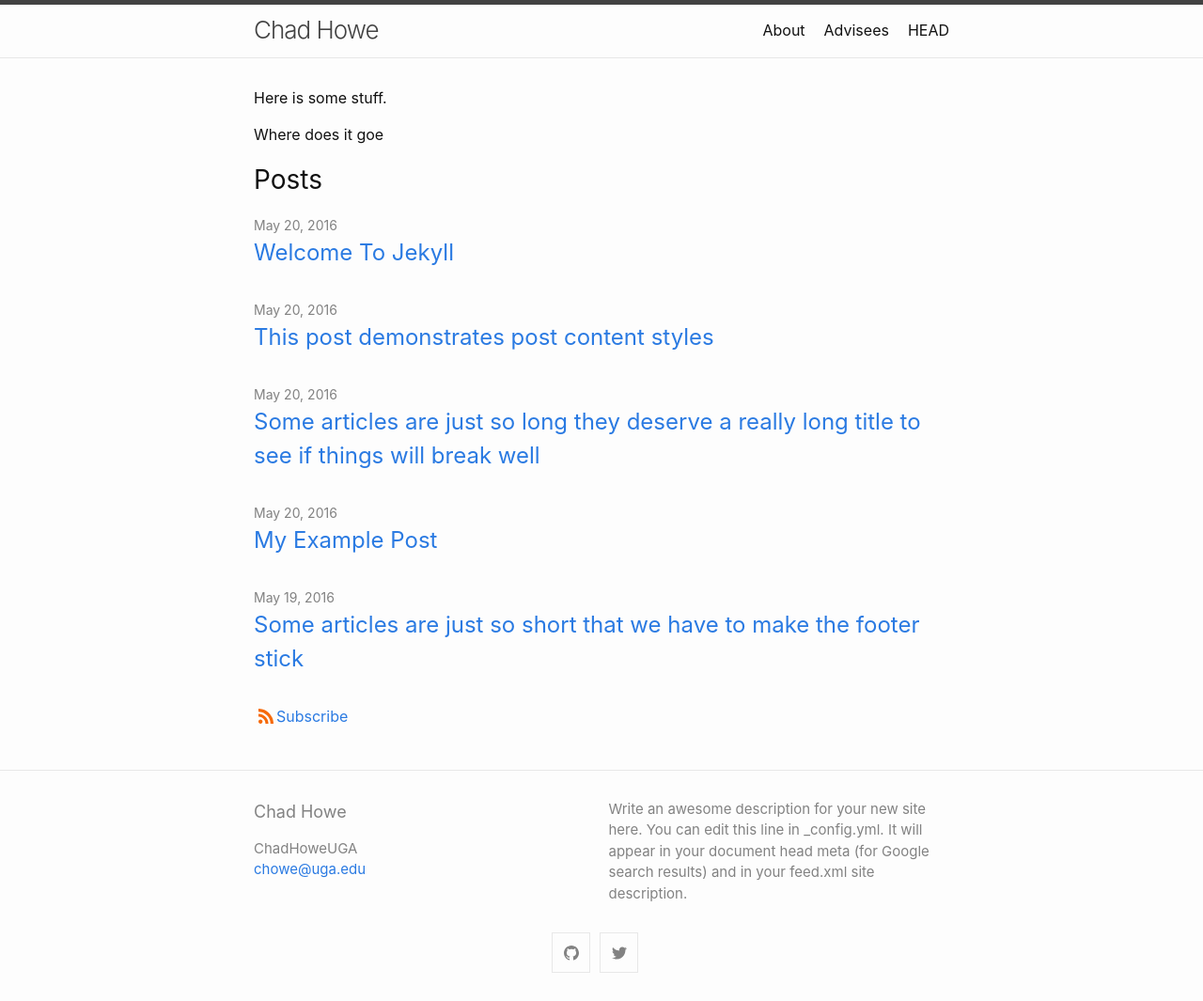
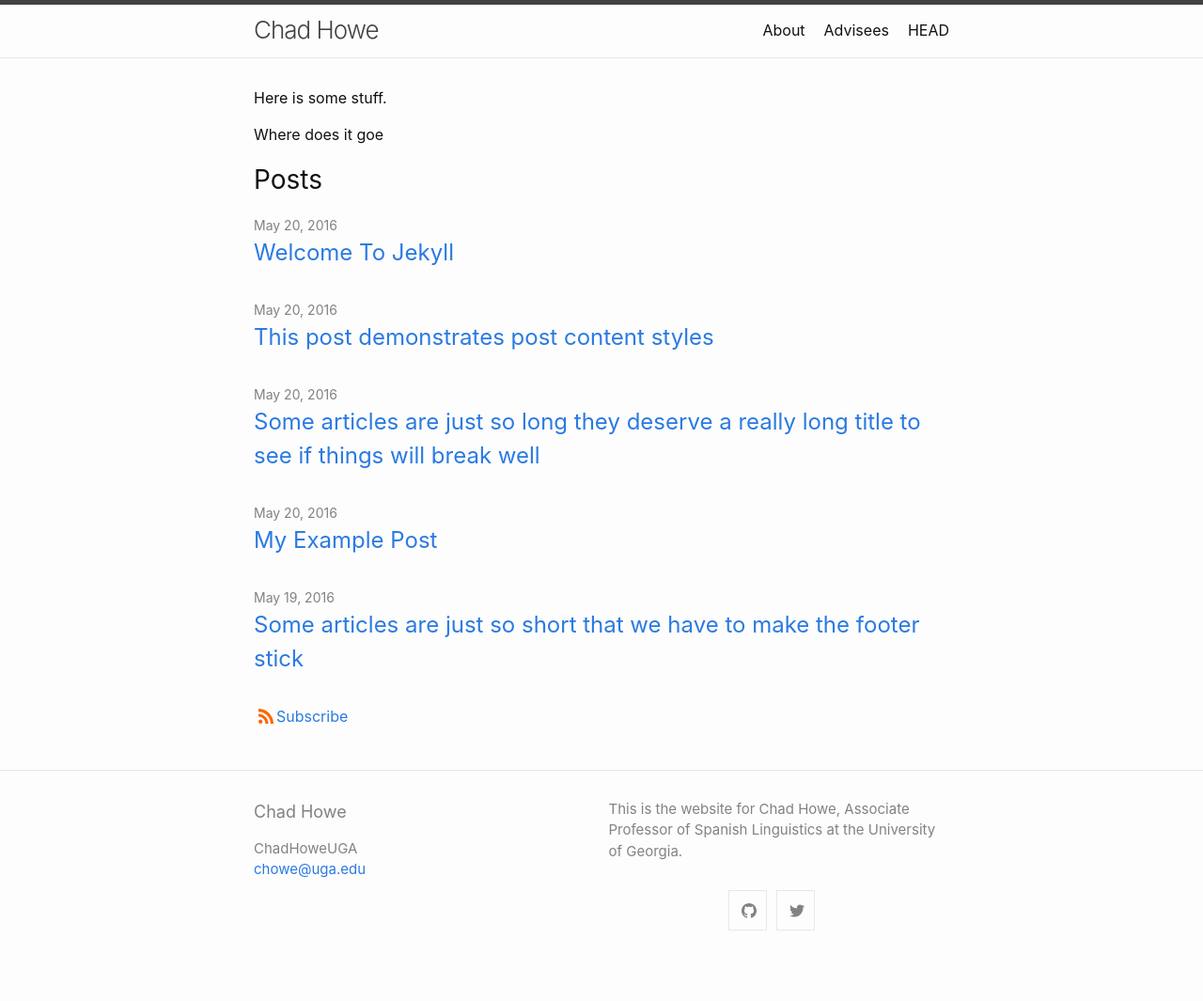
Before and after one commit to ChadHoweUGA/chowe, a Jekyll site: the page built from index.md, in a window 1280 px wide. Shown: the whole page at 94% size. Built offline with Jekyll 4.4.1, drawn with Linux system fonts in a browser that asks for light colours; after the commit the page ends 1020 px from its top, so only the background shows below that.

Commit message:
Update _config.yml

```diff
--- a/_config.yml
+++ b/_config.yml
@@ -2,9 +2,10 @@ title: Chad Howe
 author: ChadHoweUGA
 email: chowe@uga.edu
 description: > # this means to ignore newlines until "show_excerpts:"
-  Write an awesome description for your new site here. You can edit this
-  line in _config.yml. It will appear in your document head meta (for
-  Google search results) and in your feed.xml site description.
+  This is the website for Chad Howe, Associate Professor of Spanish Linguistics at the University of Georgia.
+#  Write an awesome description for your new site here. You can edit this
+#  line in _config.yml. It will appear in your document head meta (for
+#  Google search results) and in your feed.xml site description.
 
 show_excerpts: false # set to true to show excerpts on the homepage
 
```
